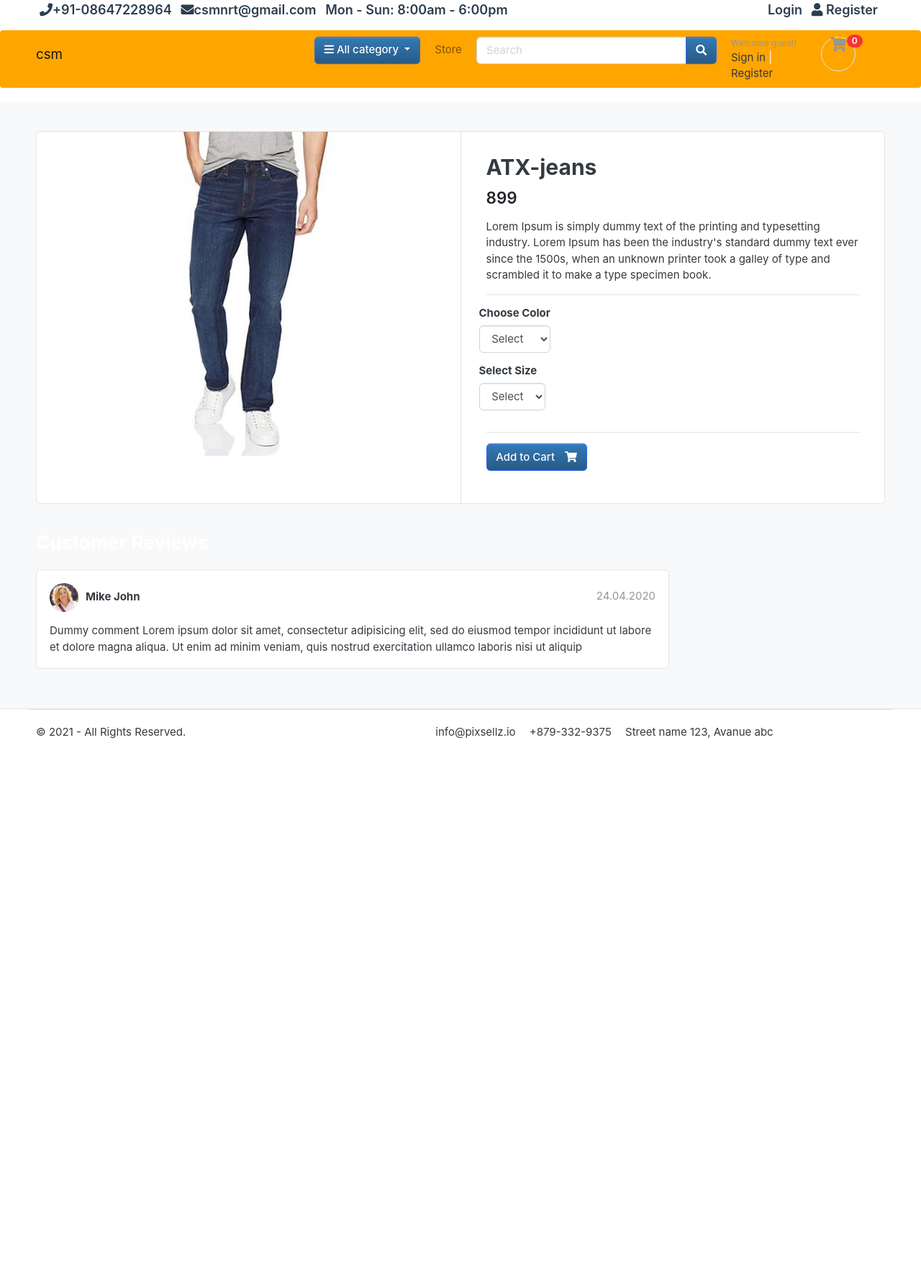
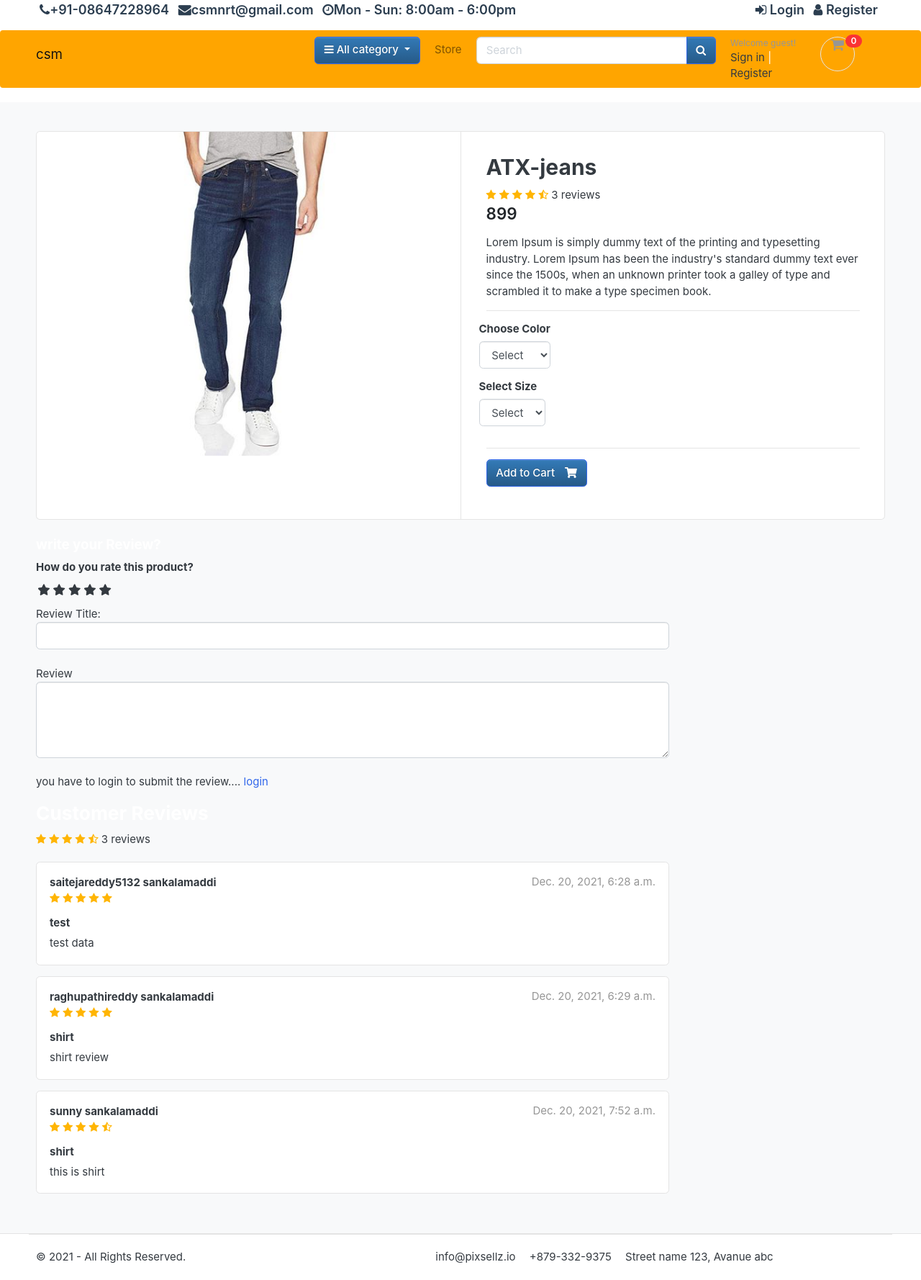
Before and after one commit to saitejareddy1999/csm-ecommerce, a Django app: page /store/category/jeans/atx-jeans/ in a window 1280 px wide. Shown: the whole page at 72% size. Before the commit the page ends 1026 px from the top, so only its background shows below. Run offline with Django 3.2, Linux system fonts and the light colour scheme; data comes from the database, SQL or seed files in the repository; both versions use the stored data as it was after the commit; parts of the project's set-up code (start-up, migrations or seed data) failed here and were passed over; some libraries are stand-ins or nearby versions; some web fonts are replaced.

Commit message:
review rating

```diff
--- /dev/null
+++ b/static/css/custom.css
@@ -0,0 +1,46 @@
+/* Hide Radio button */
+.rate > input{
+  display: none;
+}
+
+.rate{
+  display: inline-block;;
+  border: 0;
+}
+
+.rate > label{
+  float: right;
+}
+
+/* Showing the stars */
+.rate > label:before{
+  display: inline-block;
+  font-size: 1.1rem;
+  font-family: FontAwesome;
+  content: "\f005";
+  margin:0;
+  padding:0.3rem .2rem;
+  cursor: pointer;
+}
+
+/* Half star */
+.rate .half:before{
+  content: "\f089";
+  position: absolute;
+  padding-right: 0;
+}
+
+/* Click and hover */
+input:checked ~ label, label:hover ~ label{
+  color: #ffb503;
+}
+
+/* hover hightlight */
+input:checked + label:hover, input:checked ~ label:hover,input:checked ~ label:hover ~ label,
+label:hover ~ input:checked ~ label{
+  color: #cc9000;
+}
+
+.rating-star i{
+  color: #ffb503 !important;
+}
--- a/store/admin.py
+++ b/store/admin.py
@@ -1,5 +1,5 @@
 from django.contrib import admin
-from .models import Product,Variation
+from .models import Product,Variation,ReviewRating
 # Register your models here.
 class ProductAdmin(admin.ModelAdmin):
     list_display = ('product_name', 'price', 'stock', 'category', 'modified_date', 'is_available')
@@ -10,3 +10,4 @@ class VariationAdmin(admin.ModelAdmin):
     list_filter = ('product', 'variation_category', 'variation_value' )
 admin.site.register(Product,ProductAdmin)
 admin.site.register(Variation,VariationAdmin)
+admin.site.register(ReviewRating)
--- a/store/models.py
+++ b/store/models.py
@@ -1,6 +1,8 @@
 from django.db import models
 from categories.models import Category
 from django.urls import reverse
+from accounts.models import Account
+from django.db.models  import Avg,Count
 
 # Create your models here.
 class Product(models.Model):
@@ -18,6 +20,18 @@ class Product(models.Model):
         return reverse('product_detail',args=[self.category.slug,self.slug])
     def __str__(self):
         return self.product_name
+    def averageReview(self):
+        reviews=ReviewRating.objects.filter(product=self,status=True).aggregate(average=Avg('rating'))
+        avg=0
+        if reviews['average'] is not None:
+            avg = float(reviews['average'])
+        return avg
+    def countReview(self):
+        reviews = ReviewRating.objects.filter(product=self, status=True).aggregate(count=Count('id'))
+        count = 0
+        if reviews['count'] is not None:
+            count = int(reviews['count'])
+        return count
 
 class VariationManager(models.Manager):
     def colors(self):
@@ -38,3 +52,17 @@ class Variation(models.Model):
 
     def __str__(self):
         return self.variation_value
+
+class ReviewRating(models.Model):
+    product=models.ForeignKey(Product,on_delete=models.CASCADE)
+    user=models.ForeignKey(Account,on_delete=models.CASCADE)
+    subject=models.CharField(max_length=100,blank=True)
+    review=models.TextField(max_length=100,blank=True)
+    rating=models.FloatField()
+    ip=models.CharField(max_length=100,blank=True)
+    status=models.BooleanField(default=True)
+    created_at=models.DateTimeField(auto_now_add=True)
+    updated_at=models.DateTimeField(auto_now=True)
+
+    def __str__(self):
+        return self.subject
--- a/store/urls.py
+++ b/store/urls.py
@@ -5,4 +5,5 @@ urlpatterns = [
     path('category/<slug:category_slug>/', views.store,name='product_by_category'),
     path('category/<slug:category_slug>/<slug:product_slug>/', views.product_detail,name='product_detail'),
     path('search/', views.search,name='search'),
+    path('submit_review/<int:product_id>/', views.submit_review,name='submit_review'),
 ]
--- a/store/views.py
+++ b/store/views.py
@@ -1,10 +1,14 @@
-from django.shortcuts import render,get_object_or_404
-from .models import Product
+from django.shortcuts import render,get_object_or_404,redirect
+from .models import Product,ReviewRating
 from categories.models import Category
 from django.core.paginator import Paginator,PageNotAnInteger,EmptyPage
 from carts.views import _cart_id
 from carts.models import CartItem
 from django.db.models import Q
+from django.contrib import messages
+from .forms import ReviewForm
+from orders.models import OrderProduct
+
 
 
 from django.http import HttpResponse
@@ -40,9 +44,20 @@ def product_detail(request,category_slug,product_slug):
         in_cart=CartItem.objects.filter(cart__cart_id=_cart_id(request),product=single_product).exists()
     except Exception as e:
         raise e
+    if request.user.is_authenticated:
+        try:
+            orderproduct = OrderProduct.objects.filter(user=request.user, product_id=single_product.id).exists()
+        except OrderProduct.DoesNotExist:
+            orderproduct = None
+    else:
+        orderproduct = None
+    # Get the reviews
+    reviews = ReviewRating.objects.filter(product_id=single_product.id, status=True)
     context ={
     'single_product':single_product,
-    'in_cart':in_cart
+    'in_cart':in_cart,
+    'orderproduct':orderproduct,
+    'reviews':reviews
     }
     return render(request,'store/product_detail.html',context)
 def search(request):
@@ -57,3 +72,26 @@ def search(request):
     'product_count':product_count
     }
     return render(request,'store/store.html',context)
+
+def submit_review(request,product_id):
+    url=request.META.get('HTTP_REFERER')
+    if request.method == 'POST':
+        try:
+            review=ReviewRating.objects.get(user__id=request.user.id,product__id=product_id)
+            form=ReviewForm(request.POST,instance=review)
+            form.save()
+            messages.success(request,'Thank you! your rating has been updated')
+            return redirect(url)
+        except ReviewRating.DoesNotExist:
+            form=ReviewForm(request.POST)
+            if form.is_valid():
+                data=ReviewRating()
+                data.subject=form.cleaned_data['subject']
+                data.review=form.cleaned_data['review']
+                data.rating=form.cleaned_data['rating']
+                data.ip=request.META.get('REMOTE_ADDR')
+                data.product_id=product_id
+                data.user_id=request.user.id
+                data.save()
+                messages.success(request,'Thank you! your rating has been submittted')
+                return redirect(url)
--- a/templates/base.html
+++ b/templates/base.html
@@ -39,9 +39,13 @@ integrity="sha384-UHRtZLI+pbxtHCWp1t77Bi1L4ZtiqrqD80Kn4Z8NTSRyMA2Fd33n5dQ8lWUE00
 <!-- Font awesome 5 -->
 <link href="{%static 'fonts/fontawesome/css/all.min.css'%}" type="text/css" rel="stylesheet">
 
+
 <!-- custom style -->
 <link href="{%static 'css/ui.css' %}" rel="stylesheet" type="text/css"/>
 <link href="{%static 'css/responsive.css'%}" rel="stylesheet" media="only screen and (max-width: 1200px)" />
+<link href="{% static 'css/custom.css' %}" rel="stylesheet" type="text/css"/>
+<link rel="stylesheet" href="https://cdnjs.cloudflare.com/ajax/libs/font-awesome/4.7.0/css/font-awesome.min.css">
+
 
 
 
--- a/templates/store/product_detail.html
+++ b/templates/store/product_detail.html
@@ -20,7 +20,16 @@
 					<article class="content-body">
 
 					<h2 class="title">{{single_product.product_name}}</h2>
-
+					<div class="rating-star">
+		<span>
+			<i class="fa fa-star{% if single_product.averageReview < 0.5 %}-o{% elif single_product.averageReview >= 0.5 and single_product.averageReview < 1 %}-half-o {% endif %}" aria-hidden="true"></i>
+			<i class="fa fa-star{% if single_product.averageReview < 1.5 %}-o{% elif single_product.averageReview >= 1.5 and single_product.averageReview < 2 %}-half-o {% endif %}" aria-hidden="true"></i>
+			<i class="fa fa-star{% if single_product.averageReview < 2.5 %}-o{% elif single_product.averageReview >= 2.5 and single_product.averageReview < 3 %}-half-o {% endif %}" aria-hidden="true"></i>
+			<i class="fa fa-star{% if single_product.averageReview < 3.5 %}-o{% elif single_product.averageReview >= 3.5 and single_product.averageReview < 4 %}-half-o {% endif %}" aria-hidden="true"></i>
+			<i class="fa fa-star{% if single_product.averageReview < 4.5 %}-o{% elif single_product.averageReview >= 4.5 and single_product.averageReview < 5 %}-half-o {% endif %}" aria-hidden="true"></i>
+			<span>{{single_product.countReview}} reviews</span>
+		</span>
+	</div>
 					<div class="mb-3">
 						<var class="price h4">{{single_product.price}}</var>
 					</div>
@@ -71,28 +80,89 @@
 <div class="row">
 			<div class="col-md-9">
 
+
+	<form  action="{%url 'submit_review' single_product.id%}" method="post">
+		{%csrf_token%}
+
+		<h5>write your Review?</h5>
+		<div >
+			<label>How do you rate this product?</label>
+			<br>
+
+			<div class="rate">
+				<input type="radio" name="rating" id="rating10" value="5" required><label for="rating10" title="5"></label>
+				<input type="radio" name="rating" id="rating9" value="4.5" required><label for="rating9" title="4.5" class="half"></label>
+				<input type="radio" name="rating" id="rating8" value="4" required><label for="rating8" title="4"></label>
+				<input type="radio" name="rating" id="rating7" value="3.5" required><label for="rating7" title="3.5" class="half"></label>
+				<input type="radio" name="rating" id="rating6" value="3" required><label for="rating6" title="3"></label>
+				<input type="radio" name="rating" id="rating5" value="2.5" required><label for="rating5" title="2.5"class="half"></label>
+				<input type="radio" name="rating" id="rating4" value="2" required><label for="rating4" title="2"></label>
+				<input type="radio" name="rating" id="rating3" value="1.5" required><label for="rating3" title="1.5"class="half"></label>
+				<input type="radio" name="rating" id="rating2" value="1" required><label for="rating2" title="1"></label>
+				<input type="radio" name="rating" id="rating1" value="0.5" required><label for="rating1" title="0.5"class="half"></label>
+
+
+			</div>
+<br>
+
+			Review Title:
+			<input type="text" name="subject" class="form-control">
+			<br>
+			Review
+			<textarea name="review" rows="4" class="form-control"></textarea>
+			<br>
+			{%if user.is_authenticated%}
+				{%if orderproduct%}
+					<input type="submit"  value="Submit Review" class="btn btn-primary">
+				{%else%}
+					<p>you have to purchase this product to post the review.... 	</p>
+				{%endif%}
+			{%else%}
+			<p>you have to login to submit the review.... <span><a href="{%url 'login'%}">login</a></span>	</p>
+			{%endif%}
+		</div>
+{%include 'includes/alerts.html'%}
+	</form>
 	<header class="section-heading">
 		<h3>Customer Reviews </h3>
-
+		<div class="rating-star">
+		<span>
+			<i class="fa fa-star{% if single_product.averageReview < 0.5 %}-o{% elif single_product.averageReview >= 0.5 and single_product.averageReview < 1 %}-half-o {% endif %}" aria-hidden="true"></i>
+			<i class="fa fa-star{% if single_product.averageReview < 1.5 %}-o{% elif single_product.averageReview >= 1.5 and single_product.averageReview < 2 %}-half-o {% endif %}" aria-hidden="true"></i>
+			<i class="fa fa-star{% if single_product.averageReview < 2.5 %}-o{% elif single_product.averageReview >= 2.5 and single_product.averageReview < 3 %}-half-o {% endif %}" aria-hidden="true"></i>
+			<i class="fa fa-star{% if single_product.averageReview < 3.5 %}-o{% elif single_product.averageReview >= 3.5 and single_product.averageReview < 4 %}-half-o {% endif %}" aria-hidden="true"></i>
+			<i class="fa fa-star{% if single_product.averageReview < 4.5 %}-o{% elif single_product.averageReview >= 4.5 and single_product.averageReview < 5 %}-half-o {% endif %}" aria-hidden="true"></i>
+	<span>{{single_product.countReview}} reviews</span>
+			</span>
+	</div>
 	</header>
-
+{% for review in reviews %}
 	<article class="box mb-3">
 		<div class="icontext w-100">
-			<img src="./images/avatars/avatar1.jpg" class="img-xs icon rounded-circle">
+
 			<div class="text">
-				<span class="date text-muted float-md-right">24.04.2020 </span>
-				<h6 class="mb-1">Mike John </h6>
-
+				<span class="date text-muted float-md-right">{{review.updated_at}} </span>
+				<h6 class="mb-1">{{review.user.full_name}} </h6>
+				<div class="rating-star">
+						<span>
+							<i class="fa fa-star{% if review.rating == 0.5 %}-half-o{% elif review.rating < 1 %}-o {% endif %}" aria-hidden="true"></i>
+							<i class="fa fa-star{% if review.rating == 1.5 %}-half-o{% elif review.rating < 2 %}-o {% endif %}" aria-hidden="true"></i>
+							<i class="fa fa-star{% if review.rating == 2.5 %}-half-o{% elif review.rating < 3 %}-o {% endif %}" aria-hidden="true"></i>
+							<i class="fa fa-star{% if review.rating == 3.5 %}-half-o{% elif review.rating < 4 %}-o {% endif %}" aria-hidden="true"></i>
+							<i class="fa fa-star{% if review.rating == 4.5 %}-half-o{% elif review.rating < 5 %}-o {% endif %}" aria-hidden="true"></i>
+						</span>
+					</div>
 			</div>
 		</div> <!-- icontext.// -->
+
 		<div class="mt-3">
+			<h6>{{review.subject}}</h6>
 			<p>
-				Dummy comment Lorem ipsum dolor sit amet, consectetur adipisicing elit, sed do eiusmod
-				tempor incididunt ut labore et dolore magna aliqua. Ut enim ad minim veniam,
-				quis nostrud exercitation ullamco laboris nisi ut aliquip
+				{{review.review}}
 			</p>
 		</div>
 	</article>
+	{%endfor%}
 
 
 
```
Also changed, not shown: csmproject1/static/css/custom.css (added, +46 -0 lines), store/forms.py (added, +7 -0 lines), db.sqlite3, store/migrations/0003_reviewrating.py (added).
